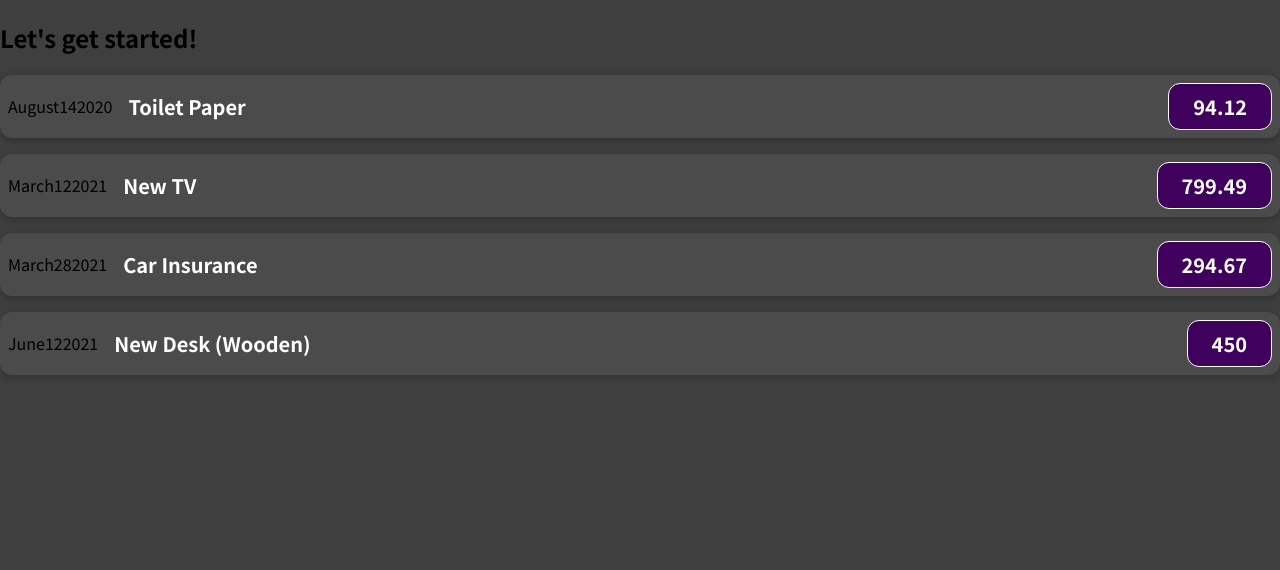
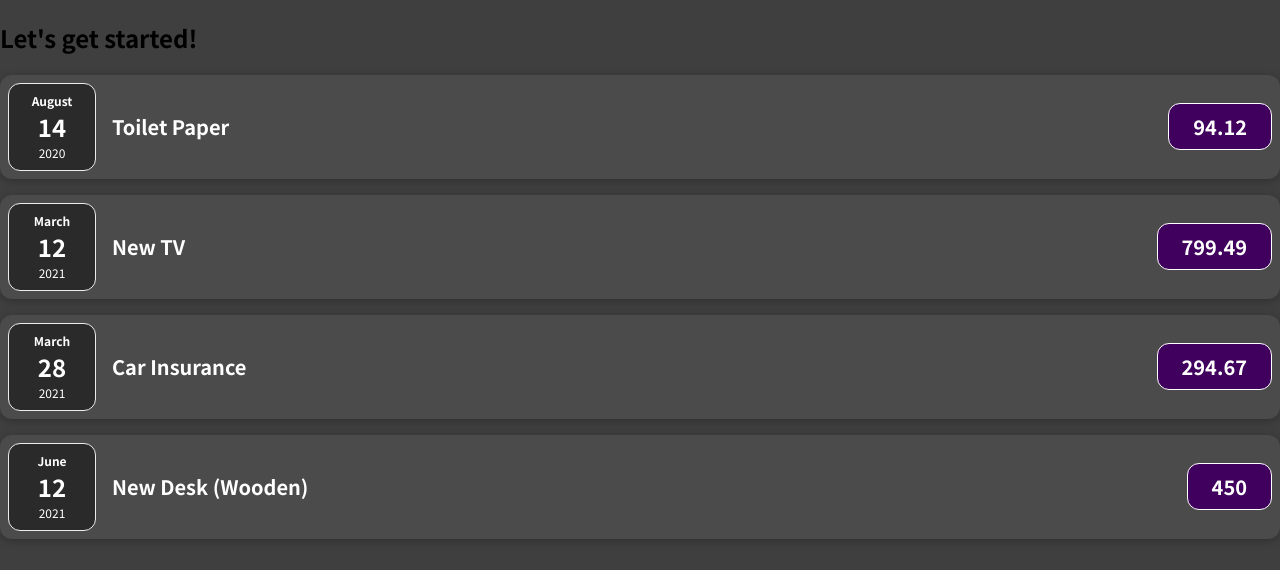
Before and after one commit to valeratech/expense-app, a React (Create React App) app: page / in a window 1280 px wide. Shown: the top 570 px of the page. Built offline with nearby package versions, Linux system fonts and the light colour scheme; the HTML template or start-up script is replaced by a standard one.

Commit message:
Added an 'Expenses' component that uses the 'expenses' array from App.js as a prop and calls ExpenseItem component

```diff
--- a/src/App.js
+++ b/src/App.js
@@ -1,4 +1,4 @@
-import ExpenseItem from "./components/ExpenseItem";
+import Expenses from "./components/Expenses";
 
 function App() {
 
@@ -31,9 +31,7 @@ function App() {
     return (
         <div>
             <h2>Let's get started!</h2>
-            {expenses.map(item => (
-                <ExpenseItem date={item.date} title={item.title} amount={item.amount} />
-            ))}
+            <Expenses expenses={expenses} />
         </div>
       );
 }
--- a/src/components/ExpenseDate.jsx
+++ b/src/components/ExpenseDate.jsx
@@ -2,11 +2,11 @@ import './ExpenseItem.css';
 
 function ExpenseDate({date}) {
     return (
-        <>
-            <div>{date.toLocaleString('default', { month: 'long' })}</div>
-            <div>{date.toLocaleString('default', { day: 'numeric' })}</div>
-            <div>{date.toLocaleString('default', { year: 'numeric' })}</div>
-        </>
+        <div className="expense-date">
+            <div className="expense-date__month">{date.toLocaleString('default', { month: 'long' })}</div>
+            <div className="expense-date__day">{date.toLocaleString('default', { day: 'numeric' })}</div>
+            <div className="expense-date__year">{date.toLocaleString('default', { year: 'numeric' })}</div>
+        </div>
     )
 }
 
--- a/src/components/ExpenseItem.css
+++ b/src/components/ExpenseItem.css
@@ -81,3 +81,13 @@
     font-size: 1.5rem;
     font-weight: bold;
 }
+
+.expenses {
+    padding: 1rem;
+    background-color: rgb(31, 31, 31);
+    margin: 2rem auto;
+    width: 50rem;
+    max-width: 95%;
+    border-radius: 12px;
+    box-shadow: 0 1px 8px rgba(0, 0, 0, 0.25);
+}
--- /dev/null
+++ b/src/components/Expenses.jsx
@@ -0,0 +1,13 @@
+import ExpenseItem from "./ExpenseItem";
+
+function Expenses({expenses}) {
+    return (
+        <>
+        {expenses.map(item => (
+                <ExpenseItem date={item.date} title={item.title} amount={item.amount} />
+            ))}
+            </>
+    )
+}
+
+export default Expenses;
```
